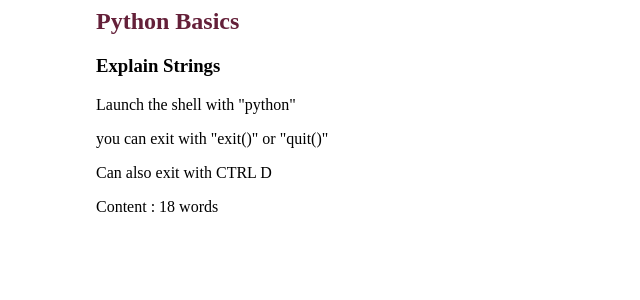
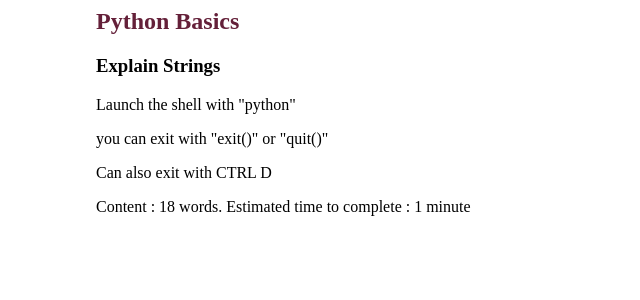
Before and after one commit to Jak-Sidious/DjangoRefresher, a Django app: page /courses/1/1 in a window 1280 px wide. Shown: the part 208-508 px from the top of the page, without its empty margins (0-640 px from the left). Run offline with Django 3.2, Linux system fonts and the light colour scheme; data comes from the database, SQL or seed files in the repository.

Commit message:
Using previously designed custom filter

```diff
--- a/courses/templates/courses/step_detail.html
+++ b/courses/templates/courses/step_detail.html
@@ -7,7 +7,10 @@
     <h2><a href="{% url 'courses:detail' pk=step.course.pk %}">{{ step.course.title }}</a></h2>
     <h3>{{step.title}}</h3>
     {% with con=step.content %}
-        {{ con|linebreaks }} Content : {{ con|wordcount }} words
+        {{ con|linebreaks }}
+        Content : {{ con|wordcount }} words. Estimated time to complete :
+        {{con|wordcount|time_estimate}} minute
+        {{con|wordcount|time_estimate|pluralize}}
     {% endwith %}
 </article>
 {% endblock %}
--- a/courses/templatetags/course_extras.py
+++ b/courses/templatetags/course_extras.py
@@ -20,7 +20,7 @@ def time_estimate(word_count):
     '''Estimates numbe of minutes it will take to complete a step based on the
     passed in wordcount.'''
     minutes = round(word_count/20)
-    return minuytes
+    return minutes
 
 #register.inclusion_tag('courses/course_nav.html')(nav_courses_list) Option 1 for template tag that renders a new template
 
```
